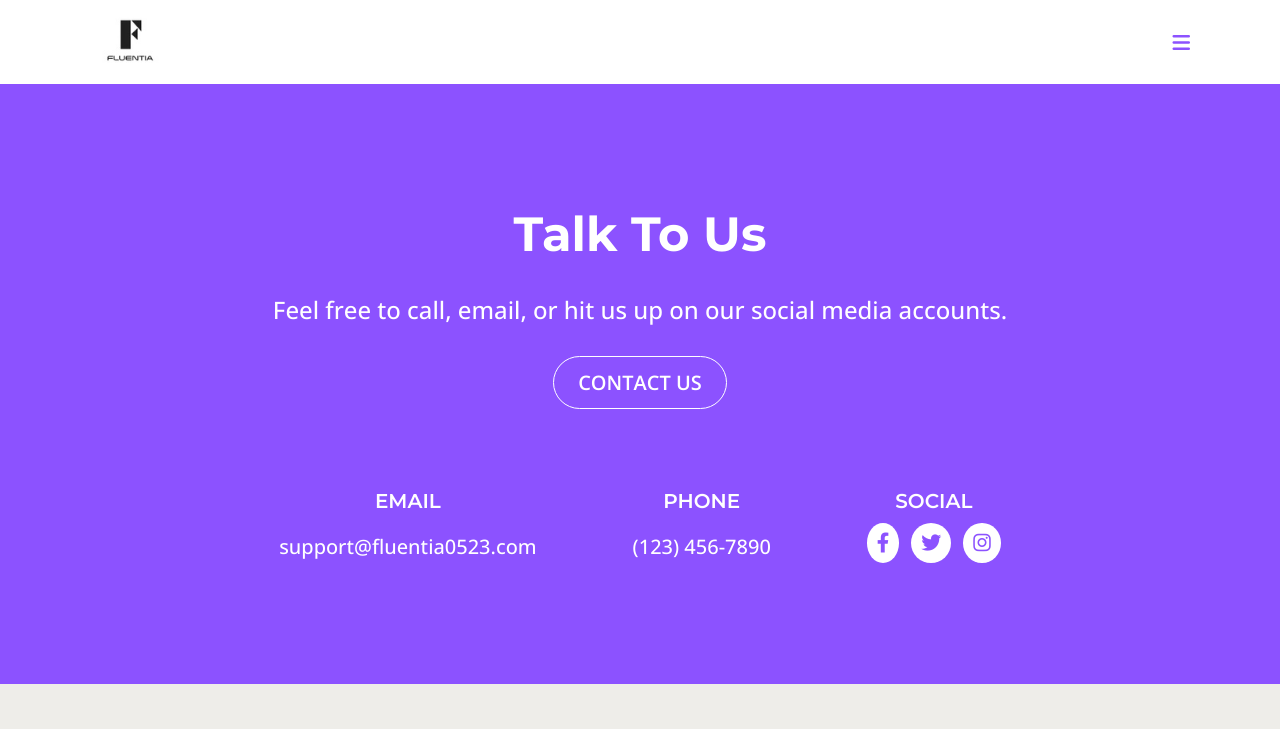
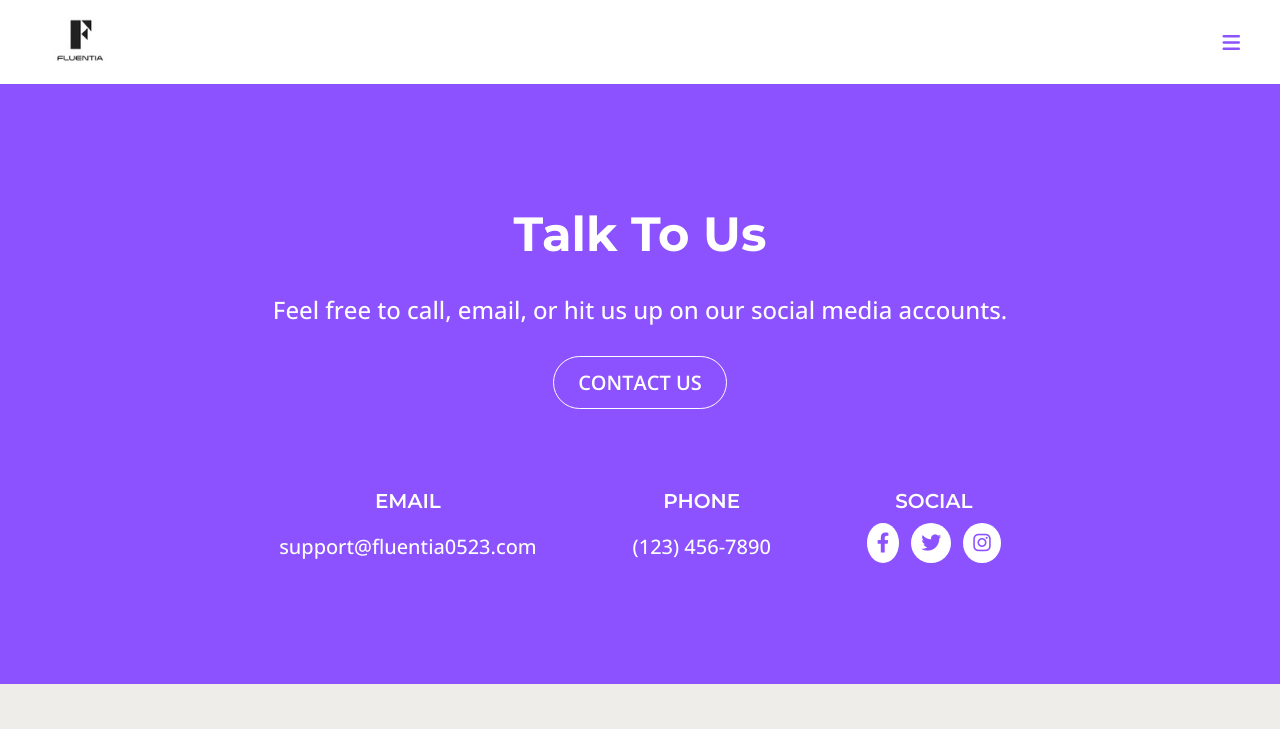
Before and after one commit to canitah/fluentia, a plain HTML site: page Contact-Us-Page/contact-us.html in a window 1280 px wide. Shown: the top 729 px of the page. Drawn offline with nearby package versions, Linux system fonts and the light colour scheme; grey boxes are pictures that could not be loaded.

Commit message:
update contact-us

```diff
--- a/Contact-Us-Page/css/contact.css
+++ b/Contact-Us-Page/css/contact.css
@@ -144,6 +144,7 @@ nav {
   background-color: var(--grey);
 }
 .newsletterContainer {
+  max-width: 1180px !important;
   padding-block: 3rem;
   justify-content: center;
   flex-wrap: wrap;
--- a/Contact-Us-Page/css/utility.css
+++ b/Contact-Us-Page/css/utility.css
@@ -2,7 +2,7 @@
   display: flex;
 }
 .container {
-  max-width: 1180px;
+  max-width: 1700px;
   margin-inline: auto;
   padding-inline: var(--padding-inline-section);
   overflow: hidden;
```
